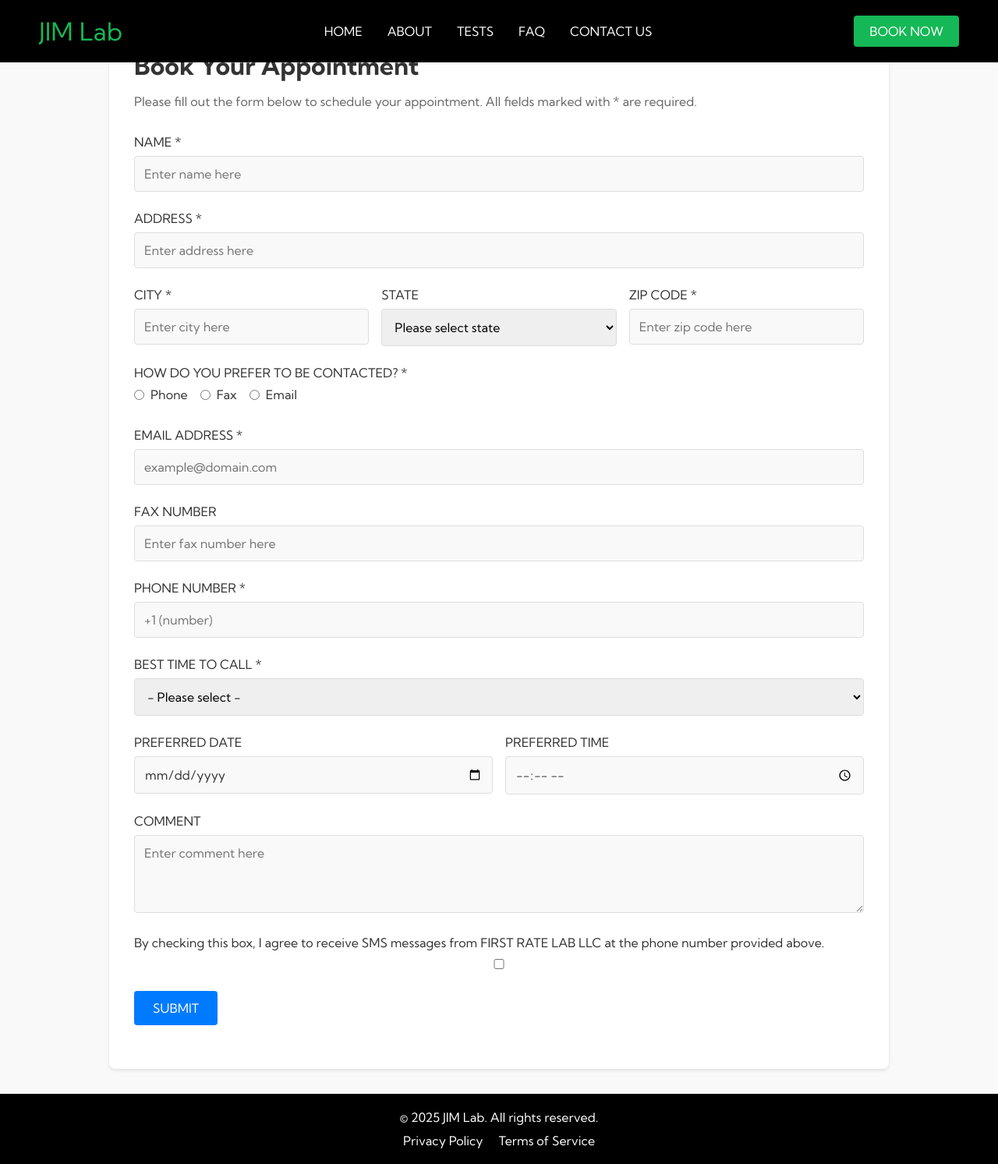
After one commit to Orieo/jimlabs, a PHP site: page /book.html in a window 1280 px wide. The commit adds this page. Shown: the whole page at 78% size. Run offline with PHP 8.4, Linux system fonts and the light colour scheme.

Commit message:
created book page

```diff
--- /dev/null
+++ b/book.html
@@ -0,0 +1,202 @@
+<!DOCTYPE html>
+<html lang="en">
+<head>
+    <meta charset="UTF-8">
+    <meta name="viewport" content="width=device-width, initial-scale=1.0">
+    <title>Book Now - JIM Lab</title>
+    <link rel="stylesheet" href="styles.css"> <!-- Link to your CSS file -->
+</head>
+<body>
+    <header>
+        <nav class="navbar" role="navigation" aria-label="Main Nav">
+            <div class="navbar_container">
+                <a href="/" id="navbar_logo">JIM Lab</a>
+                <ul class="navbar_menu">
+                    <li class="navbar_item"><a href="/" class="navbar_links">HOME</a></li>
+                    <li class="navbar_item"><a href="/aboutus.html" class="navbar_links">ABOUT</a></li>
+                    <li class="navbar_item"><a href="/tests.html" class="navbar_links">TESTS</a></li>
+                    <li class="navbar_item"><a href="/faq.html" class="navbar_links">FAQ</a></li>
+                    <!-- <li class="navbar_item"><a href="/solutions.html" class="navbar_links">SOLUTIONS</a></li> -->
+                    <li class="navbar_item"><a href="/index.html#contact-us" class="navbar_links">CONTACT US</a></li>
+                    <li class="navbar_btn mobile"><a href="/book.html" class="button">BOOK NOW</a></li>
+                </ul>
+                <div class="navbar_btn desktop"><a href="/book.html" class="button">BOOK NOW</a></div>
+                <button class="navbar_toggle" id="mobile-menu" aria-label="Toggle Navigation" aria-expanded="false">
+                    <i class="fa-solid fa-bars"></i>
+                </button>
+            </div>
+        </nav>
+    </header>
+
+    <!-- Booking Form -->
+    <section class="booking-form">
+        <div class="form-container">
+            <h2>Book Your Appointment</h2>
+            <p>Please fill out the form below to schedule your appointment. All fields marked with * are required.</p>
+            <form id="bookingForm">
+                <!-- Name -->
+                <div class="form-group">
+                    <label for="name">NAME *</label>
+                    <input type="text" id="name" name="name" placeholder="Enter name here" required>
+                </div>
+
+                <!-- Address -->
+                <div class="form-group">
+                    <label for="address">ADDRESS *</label>
+                    <input type="text" id="address" name="address" placeholder="Enter address here" required>
+                </div>
+
+                <!-- City, State, ZIP Code -->
+                <div class="form-row">
+                    <div class="form-group">
+                        <label for="city">CITY *</label>
+                        <input type="text" id="city" name="city" placeholder="Enter city here" required>
+                    </div>
+                    <div class="form-group">
+                        <label for="state">STATE</label>
+                        <select id="state" name="state">
+                            <option value="">Please select state</option>
+                            <option value="AL">Alabama</option>
+                            <option value="AK">Alaska</option>
+                            <option value="AZ">Arizona</option>
+                            <option value="AR">Arkansas</option>
+                            <option value="CA">California</option>
+                            <option value="CO">Colorado</option>
+                            <option value="CT">Connecticut</option>
+                            <option value="DE">Delaware</option>
+                            <option value="FL">Florida</option>
+                            <option value="GA">Georgia</option>
+                            <option value="HI">Hawaii</option>
+                            <option value="ID">Idaho</option>
+                            <option value="IL">Illinois</option>
+                            <option value="IN">Indiana</option>
+                            <option value="IA">Iowa</option>
+                            <option value="KS">Kansas</option>
+                            <option value="KY">Kentucky</option>
+                            <option value="LA">Louisiana</option>
+                            <option value="ME">Maine</option>
+                            <option value="MD">Maryland</option>
+                            <option value="MA">Massachusetts</option>
+                            <option value="MI">Michigan</option>
+                            <option value="MN">Minnesota</option>
+                            <option value="MS">Mississippi</option>
+                            <option value="MO">Missouri</option>
+                            <option value="MT">Montana</option>
+                            <option value="NE">Nebraska</option>
+                            <option value="NV">Nevada</option>
+                            <option value="NH">New Hampshire</option>
+                            <option value="NJ">New Jersey</option>
+                            <option value="NM">New Mexico</option>
+                            <option value="NY">New York</option>
+                            <option value="NC">North Carolina</option>
+                            <option value="ND">North Dakota</option>
+                            <option value="OH">Ohio</option>
+                            <option value="OK">Oklahoma</option>
+                            <option value="OR">Oregon</option>
+                            <option value="PA">Pennsylvania</option>
+                            <option value="RI">Rhode Island</option>
+                            <option value="SC">South Carolina</option>
+                            <option value="SD">South Dakota</option>
+                            <option value="TN">Tennessee</option>
+                            <option value="TX">Texas</option>
+                            <option value="UT">Utah</option>
+                            <option value="VT">Vermont</option>
+                            <option value="VA">Virginia</option>
+                            <option value="WA">Washington</option>
+                            <option value="WV">West Virginia</option>
+                            <option value="WI">Wisconsin</option>
+                            <option value="WY">Wyoming</option>
+                        </select>
+                    </div>
+                    <div class="form-group">
+                        <label for="zip">ZIP CODE *</label>
+                        <input type="text" id="zip" name="zip" placeholder="Enter zip code here" required>
+                    </div>
+                </div>
+
+                <!-- Contact Pref -->
+                <div class="form-group">
+                    <label>HOW DO YOU PREFER TO BE CONTACTED? *</label>
+                    <div class="contact-options">
+                        <label><input type="radio" name="contact" value="phone" required> Phone</label>
+                        <label><input type="radio" name="contact" value="fax"> Fax</label>
+                        <label><input type="radio" name="contact" value="email"> Email</label>
+                    </div>
+                </div>
+
+                <!-- Email, Fax, Phone -->
+                <div class="form-group">
+                    <label for="email">EMAIL ADDRESS *</label>
+                    <input type="email" id="email" name="email" placeholder="example@domain.com" required>
+                </div>
+                <div class="form-group">
+                    <label for="fax">FAX NUMBER</label>
+                    <input type="text" id="fax" name="fax" placeholder="Enter fax number here">
+                </div>
+                <div class="form-group">
+                    <label for="phone">PHONE NUMBER *</label>
+                    <input type="tel" id="phone" name="phone" placeholder="+1 (number)" required>
+                </div>
+
+                <!-- Time to Call -->
+                <div class="form-group">
+                    <label for="call-time">BEST TIME TO CALL *</label>
+                    <select id="call-time" name="call-time" required>
+                        <option value="">- Please select -</option>
+                        <option value="morning">Morning</option>
+                        <option value="afternoon">Afternoon</option>
+                        <option value="evening">Evening</option>
+                    </select>
+                </div>
+
+                <!-- Date & Time -->
+                <div class="form-row">
+                    <div class="form-group">
+                        <label for="date">PREFERRED DATE</label>
+                        <input type="date" id="date" name="date">
+                    </div>
+                    <div class="form-group">
+                        <label for="time">PREFERRED TIME</label>
+                        <input type="time" id="time" name="time">
+                    </div>
+                </div>
+
+                <!-- Comments -->
+                <div class="form-group">
+                    <label for="comment">COMMENT</label>
+                    <textarea id="comment" name="comment" placeholder="Enter comment here"></textarea>
+                </div>
+
+                <!-- Agreement Checkbox -->
+                <div class="form-group">
+                    <label for="sms-agreement">
+                        By checking this box, I agree to receive SMS messages from FIRST RATE LAB LLC at the phone number provided above.
+                    </label>
+                    <input type="checkbox" id="sms-agreement" name="sms-agreement" required>
+
+                </div>
+
+                <!-- Submit -->
+                <div class="form-group">
+                    <button type="submit" class="submit-btn">SUBMIT</button>
+                </div>
+            </form>
+        </div>
+    </section>
+
+    <!-- Footer -->
+    <footer>
+        <div class="footer_container">
+            <div class="footer_content">
+                <p>&copy; 2025 JIM Lab. All rights reserved.</p>
+                <ul class="footer_links">
+                    <li><a href="/privacy.html">Privacy Policy</a></li>
+                    <li><a href="/terms.html">Terms of Service</a></li>
+                </ul>
+            </div>
+        </div>
+    </footer>
+
+    <script src="app.js"></script>
+</body>
+</html>
--- a/styles.css
+++ b/styles.css
@@ -420,6 +420,10 @@ html {
 }
 
 /* Contact */
+
+.contact-form label {
+    color: white;
+}
 .contact-container {
     background-color: #060a3f;
     padding: 60px 20px;
@@ -942,3 +946,148 @@ footer {
 .terms-content strong {
     color: #e74c3c;
 }
+
+/* Book Now */
+.booking-form {
+    padding: 2rem;
+    background-color: #f9f9f9;
+}
+
+.form-container {
+    max-width: 1000px; /* Wider container */
+    margin: 0 auto;
+    background-color: #fff;
+    padding: 2rem;
+    border-radius: 8px;
+    box-shadow: 0 2px 4px rgba(0, 0, 0, 0.1);
+}
+
+.form-container h2 {
+    font-size: 2rem;
+    margin-bottom: 1rem;
+    color: #333;
+}
+
+.form-container p {
+    font-size: 1rem;
+    color: #666;
+    margin-bottom: 2rem;
+}
+
+.form-group {
+    margin-bottom: 1.5rem;
+}
+
+.form-group label {
+    display: block;
+    font-size: 1rem;
+    color: #333;
+    margin-bottom: 0.5rem;
+}
+
+/* Make asterisks red */
+.form-group label[required]::after {
+    content: " *";
+    color: red;
+}
+
+.form-group input,
+.form-group select,
+.form-group textarea {
+    width: 100%;
+    padding: 0.75rem;
+    font-size: 1rem;
+    border: 1px solid #ddd;
+    border-radius: 4px;
+}
+
+.form-group textarea {
+    resize: vertical;
+    min-height: 100px;
+}
+
+.form-row {
+    display: flex;
+    gap: 1rem;
+}
+
+.form-row .form-group {
+    flex: 1;
+}
+
+.contact-options {
+    display: flex;
+    gap: 1rem;
+}
+
+.contact-options label {
+    display: flex;
+    align-items: center;
+    gap: 0.5rem;
+}
+
+.submit-btn {
+    background-color: #007bff;
+    color: #fff;
+    padding: 0.75rem 1.5rem;
+    border: none;
+    border-radius: 4px;
+    font-size: 1rem;
+    cursor: pointer;
+    transition: background-color 0.3s ease;
+}
+
+.submit-btn:hover {
+    background-color: #0056b3;
+}
+
+.form-group label[for="sms-agreement"] {
+    display: flex;
+    align-items: center;
+    gap: 0.5rem;
+    justify-content: flex-start;
+    text-align: left;
+}
+
+@media (max-width: 768px) {
+    .form-container {
+        padding: 1rem;
+    }
+
+    .form-container h2 {
+        font-size: 1.5rem;
+    }
+
+    .form-container p {
+        font-size: 0.9rem;
+    }
+
+    .form-group label {
+        font-size: 0.9rem;
+    }
+
+    .form-group input,
+    .form-group select,
+    .form-group textarea {
+        font-size: 0.9rem;
+    }
+
+    .form-row {
+        flex-direction: column;
+        gap: 0; /* Remove gap between stacked items */
+    }
+
+    .contact-options {
+        gap: 0.5rem;
+    }
+
+    .contact-options label {
+        display: flex;
+        align-items: left;
+        gap: 0.5rem;
+    }
+
+    .submit-btn {
+        width: 100%;
+    }
+}
```
Also changed, not shown: booknow.html (deleted).
